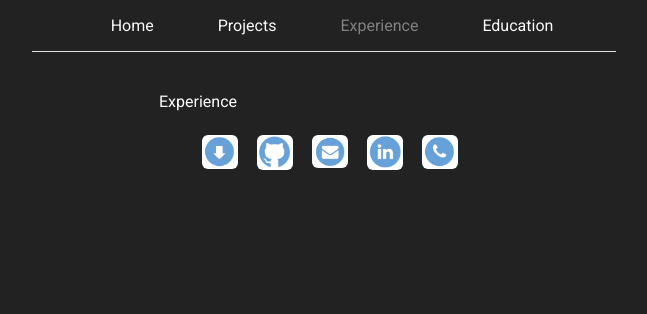
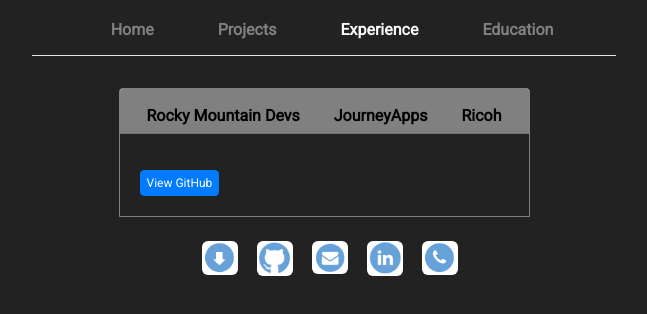
Before and after one commit to JustinHart90/portfolio-site, a React (Create React App) app: page /experience in a window 1280 px wide. Shown: the top 314 px of the page, without its empty margins (316-963 px from the left). Built offline with nearby package versions, Linux system fonts and the light colour scheme; no server answers.

Commit message:
WIP - experience section; minor formatting

```diff
--- a/src/components/Experience/Experience.js
+++ b/src/components/Experience/Experience.js
@@ -1,19 +1,37 @@
-import React, { Component } from 'react';
+import React, { useState, useEffect } from 'react';
 import ReactGA from 'react-ga';
+import ExperienceDetails from './ExperienceDetails';
+import ImageCarousel from '../Shared/Carousel/Carousel';
 import IconRow from '../Shared/IconRow/IconRow';
+import Data from '../../data/experience.json';
+import './Experience.scss';
 
-export class Experience extends Component {
-  static displayName = Experience.name;
+export function Experience() {
+  const [activeCompanyData, setActiveCompanyData] = useState(Data["ExperienceData"][0]);
 
-  render () {
+  const allJobsArray = Data["ExperienceData"];
+  const companyNamesArray = Data["CompanyNames"];
+
+  useEffect(() => {
+    // Update the document title using the browser API
     ReactGA.pageview(window.location.pathname); // Record a pageview for the given page
-    console.log(`EXPERIENCE: ${window.location.pathname}`);
+    console.log(window.location.pathname);
+  }, []);
 
-    return (
-      <div>
-        Experience
-        <IconRow shouldAnimate="false" />
+  return (
+      <div id="experience-container">
+        <ExperienceDetails
+          companyNames={companyNamesArray}
+          activeJob={activeCompanyData}
+          allJobs={allJobsArray}
+          onChangeCompany={setActiveCompanyData}
+        />
+        {/* <ImageCarousel
+          data={activeCompanyData}
+        /> */}
+        <IconRow
+          shouldAnimate="false"
+        />
       </div>
-    );
-  }
+  );
 }
--- /dev/null
+++ b/src/components/Experience/ExperienceDetails.js
@@ -0,0 +1,28 @@
+import React from 'react';
+import { Card, Button } from 'react-bootstrap'
+import ExperienceNav from './ExperienceNav';
+import './Experience.scss';
+
+export default function ExperienceDetails(props) {
+
+    const openGithub = (url) => {
+        window.open(url, "_blank");
+    }
+
+    return (
+        <Card>
+            <Card.Header>
+                <ExperienceNav {...props}/>
+            </Card.Header>
+            <Card.Body>
+                <Card.Text>
+                    {props.activeJob["title"]}
+                </Card.Text>
+                <Card.Text>
+                    {props.activeJob["techStack"]}
+                </Card.Text>
+                <Button variant="primary" onClick={() => openGithub(props.activeJob.githubUrl)}>View GitHub</Button>
+            </Card.Body>
+        </Card>
+    );
+}
--- /dev/null
+++ b/src/components/Experience/ExperienceNav.js
@@ -0,0 +1,27 @@
+import React, { Component } from 'react';
+import { Nav } from 'react-bootstrap'
+import './Experience.scss';
+
+export default class ExperienceNav extends Component {
+    render() {
+        const activeJobName = this.props.activeJob.title;
+
+        const handleClick = (companyName) => {
+            let newCompanyIndex = this.props.companyNames.indexOf(companyName)
+            ,   newJobData = this.props.allJobs[newCompanyIndex];
+            return this.props.onChangeCompany(newJobData);
+        }
+
+        return (
+            <Nav variant="tabs" defaultActiveKey={activeJobName}>
+                {this.props.companyNames.map(companyName => (
+                <Nav.Item key={`${companyName}`}>
+                    <Nav.Link eventKey={`${companyName}`} key={`${companyName}`} onClick={(e) => handleClick(companyName)}>
+                        {companyName}
+                    </Nav.Link>
+                </Nav.Item>
+                ))}
+            </Nav>
+        )
+    }
+}
--- a/src/components/Home/Logo/Logo.scss
+++ b/src/components/Home/Logo/Logo.scss
@@ -1,6 +1,7 @@
 @import '../../../styles/include-media';
 
 div#logo-container {
+    margin-top: 7.5%;
     margin-bottom: 10%;
     display: flex;
     justify-content: center;
--- a/src/components/Nav/Nav.js
+++ b/src/components/Nav/Nav.js
@@ -11,11 +11,11 @@
   console.log(path);
 
   function getClass(checkPath) {
-    return (checkPath === path ? 'text-dark' : 'text-light');
+    return (checkPath === path ? 'text-light' : 'text-dark');
   }
 
   function updateHistory(path) {
-    console.log(`PATH TO EVENTUALLY UPDATE: ${path}`);
+    // console.log(`PATH TO EVENTUALLY UPDATE: ${path}`);
     // this.props.history.push({
     //   pathname: path
     // });
--- a/src/components/Nav/Nav.scss
+++ b/src/components/Nav/Nav.scss
@@ -22,7 +22,8 @@
 }
 
 .navbar {
-    margin-bottom: 2.5rem !important;
+    margin-top: 0.25rem !important;
+    margin-bottom: 2rem !important;
     align-items: center;
     justify-content: space-around !important;
 }
--- a/src/components/Projects/Projects.js
+++ b/src/components/Projects/Projects.js
@@ -15,7 +15,7 @@
   useEffect(() => {
     // Update the document title using the browser API
     ReactGA.pageview(window.location.pathname); // Record a pageview for the given page
-    console.log(`PROJECTS: ${window.location.pathname}`);
+    console.log(window.location.pathname);
   }, []);
 
   return (
--- a/src/components/Projects/Projects.scss
+++ b/src/components/Projects/Projects.scss
@@ -29,8 +29,9 @@
 }
 
 a.nav-link {
-    color: white;
+    color: black;
     font-size: 1rem;
+    font-weight: bold;
 }
 
 button.btn.btn-primary {
--- a/src/components/Shared/Carousel/Carousel.js
+++ b/src/components/Shared/Carousel/Carousel.js
@@ -18,6 +18,7 @@
 
     // every time component renders
     useEffect(() => {
+      // if the title changes, always reset to show the first image
       if (props.data.title !== activeName) {
         setIndex(0);
       }
--- /dev/null
+++ b/src/data/experience.json
@@ -0,0 +1,58 @@
+{
+    "CompanyNames": ["Rocky Mountain Devs", "JourneyApps", "Ricoh"],
+    "ExperienceData": [
+        {
+            "company": "Rocky Mountain Devs",
+            "roles": [
+                {
+                    "title": "Freelance Developer",
+                    "description":"Utilize a diverse blend of business and software engineering experience to find creative solutions to client's problems.",
+                    "dates": "12/2019 - Present"
+                }
+            ],
+            "logo": "images/experience/rmd-logo.png",
+            "images": []
+        },
+        {
+            "company": "JourneyApps",
+            "titles": ["Lead Solutions Engineer", "Software Solutions Engineer"],
+            "roles": [
+                {
+                    "title": "Lead Solutions Engineer",
+                    "description": "Designed and implemented software solutions, including collecting requirements, engineering estimations, data modeling, UI/UX design, and the implementation of advanced external integrations including customer ERP/Financial systems. Managed an international development team, including weekly individual meetings with each member to coach, train, mentor and ensure their personal, professional and technical advancement. Organized and led external client meetings and workshops; collaborated with executives, account managers and other technical stakeholders to continuously align technical capabilities with client needs.",
+                    "dates": "10/2018 - 9/2019"
+                },
+                {
+                    "title": "Software Solutions Engineer",
+                    "description": "Utilized a cloud-based app platform that included writing business logic in JavaScript, implementing extensible data models and building server-side integrations and data processing tasks using AWS Lambda and NodeJS. Maintained a strong focus to deliver core value early, aiming to have a usable solution ready within 4 to 8 weeks. Consistently pushed the boundaries of what is possible and identified features and patterns that would add further value to our clients.",
+                    "dates": "10/2017 - 10/2018"
+                }
+            ],
+            "logo": "images/experience/journeyapps.png",
+            "images": []
+        },
+        {
+            "company": "Ricoh",
+            "titles": ["Project Manager", "Business Analyst", "Business Analyst Intern"],
+            "roles": [
+                {
+                    "title": "Project Manager",
+                    "description": "Configured & implemented a Professional Services Automation (PSA) tool that increased operational efficiency by automating processes, discovering new business intelligence through internal reporting, and reducing how many employees are needed on a project. Earned the RICOH Way Award in 2016 for achievements in innovation and automation. Collaborated with the Director of Global Program Management and various global stakeholders to create the Global Program Management Office (GPMO) within RICOH.",
+                    "dates": "3/2013 - 2/2017"
+                },
+                {
+                    "title": "Business Analyst",
+                    "description": "Managed the Profit & Loss statement and financial projections for global major accounts and led a project to cut costs by $120K in one year. Collaborated with key stakeholders to analyze, improve, and document business processes.",
+                    "dates": "4/2012 - 3/2013"
+                },
+                {
+                    "title": "Business Analyst Intern",
+                    "description": "Managed the Profit & Loss statement and financial projections for global major accounts and led a project to cut costs by $120K in one year. Collaborated with key stakeholders to analyze, improve, and document business processes.",
+                    "dates": "5/2011 - 4/2012"
+                }
+            ],
+            "logo": "images/experience/ricoh.jpg",
+            "images": []
+        }
+    ]
+}
```
Also changed, not shown: public/images/experience/rmd-logo.png (added), src/components/Experience/Experience.scss (added).
